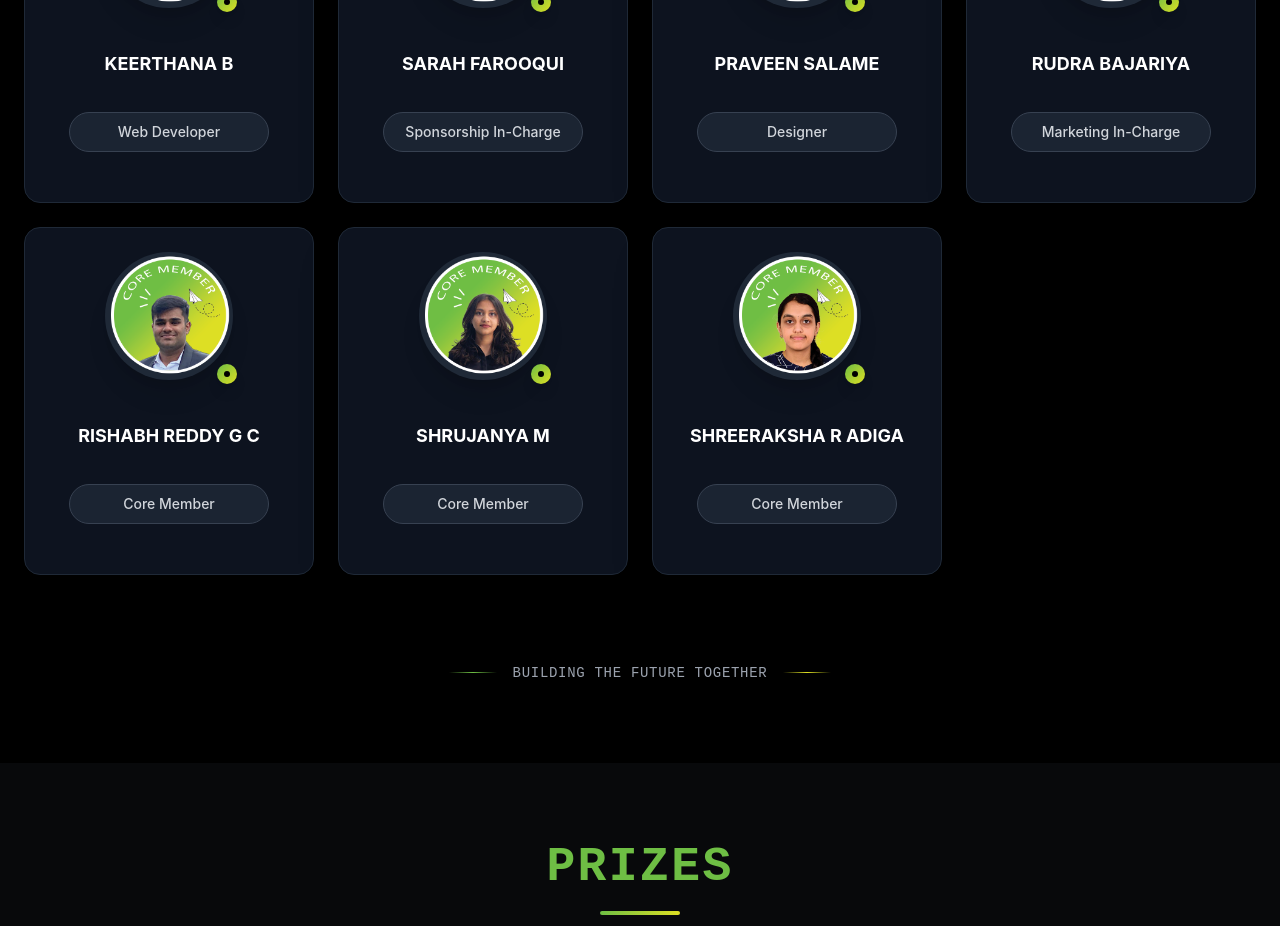
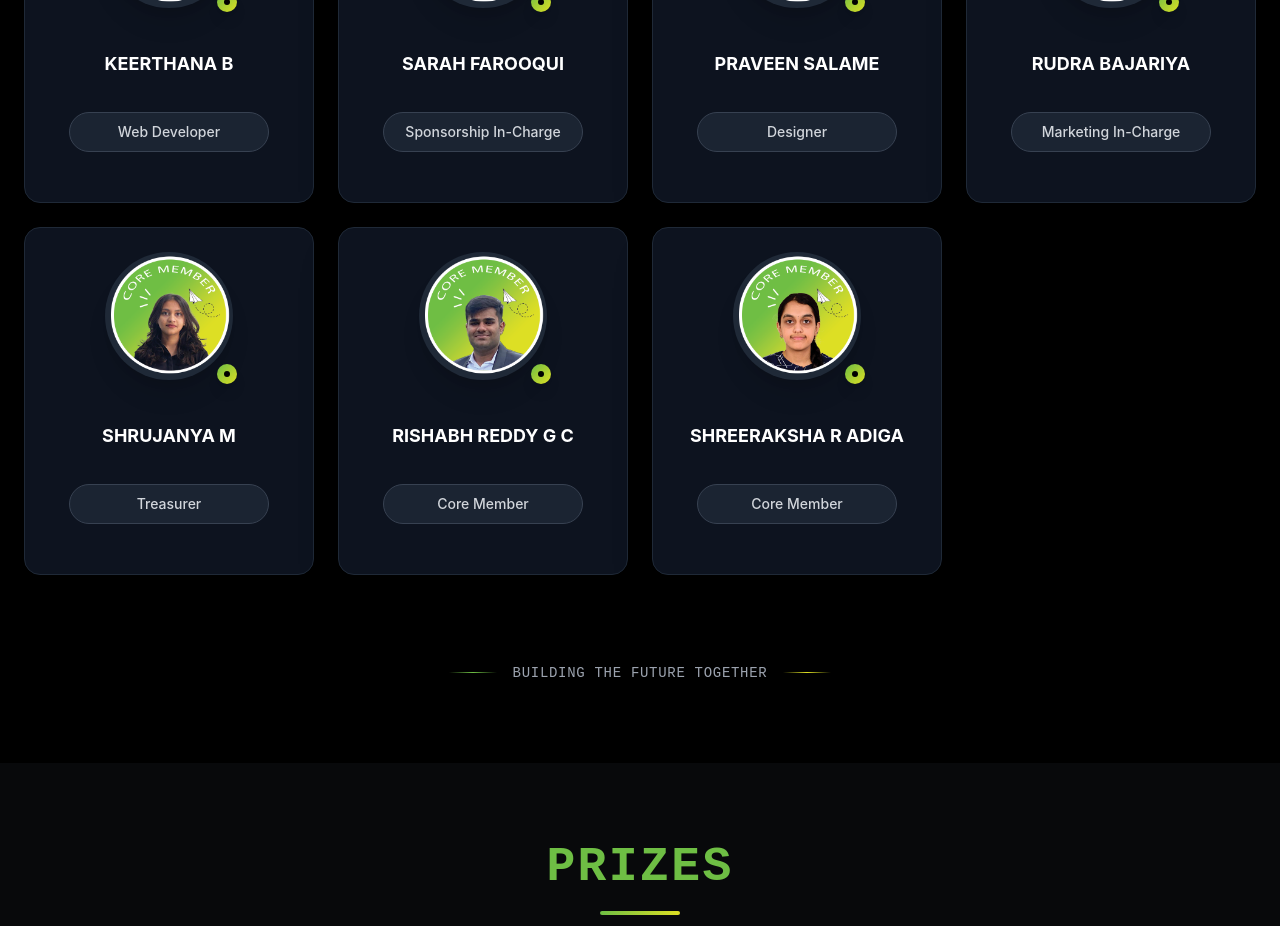
Before and after one commit to Keerthana-B-15/Nexovate-2025, a React (Create React App) app: page / in a window 1280 px wide. Shown: the part 10560-11486 px from the top of the page. Built offline with nearby package versions, Linux system fonts and the light colour scheme.

Commit message:
Initial commit for Vercel deployment

```diff
--- a/src/components/Team.jsx
+++ b/src/components/Team.jsx
@@ -13,8 +13,8 @@ const teamMembers = [
   { name: "SARAH FAROOQUI", role: "Sponsorship In-Charge", image: "assets/sarah.png", bgGradient: "from-[#6ebe44] to-[#dddf23]", category: "core" },
   { name: "PRAVEEN SALAME", role: "Designer", image: "assets/praveen.png", bgGradient: "from-[#6ebe44] to-[#dddf23]", category: "core" },
   { name: "RUDRA BAJARIYA", role: "Marketing In-Charge", image: "assets/rudra.png", bgGradient: "from-[#6ebe44] to-[#dddf23]", category: "core" },
+  { name: "SHRUJANYA M", role: "Treasurer", image: "assets/shrujanya.png", bgGradient: "from-[#6ebe44] to-[#dddf23]", category: "core" },
   { name: "RISHABH REDDY G C", role: "Core Member", image: "assets/rishabh.png", bgGradient: "from-[#6ebe44] to-[#dddf23]", category: "core" },
-  { name: "SHRUJANYA M", role: "Core Member", image: "assets/shrujanya.png", bgGradient: "from-[#6ebe44] to-[#dddf23]", category: "core" },
   { name: "SHREERAKSHA R ADIGA", role: "Core Member", image: "assets/shreeraksha.png", bgGradient: "from-[#6ebe44] to-[#dddf23]", category: "core" },
 ];
 
```
